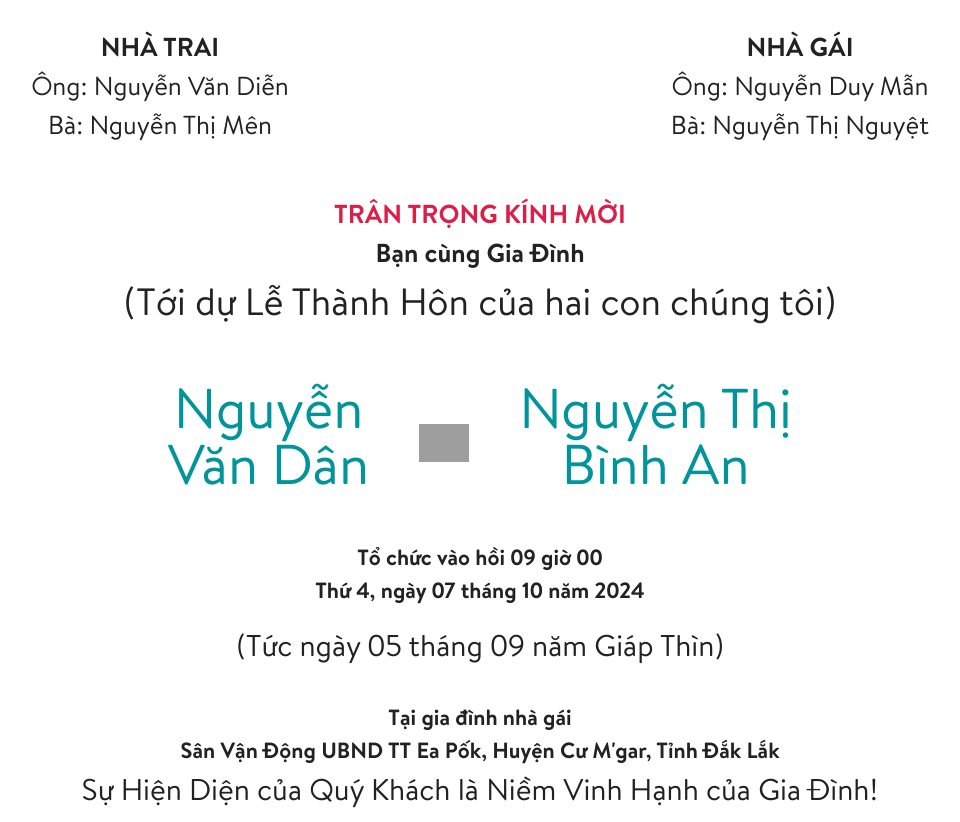
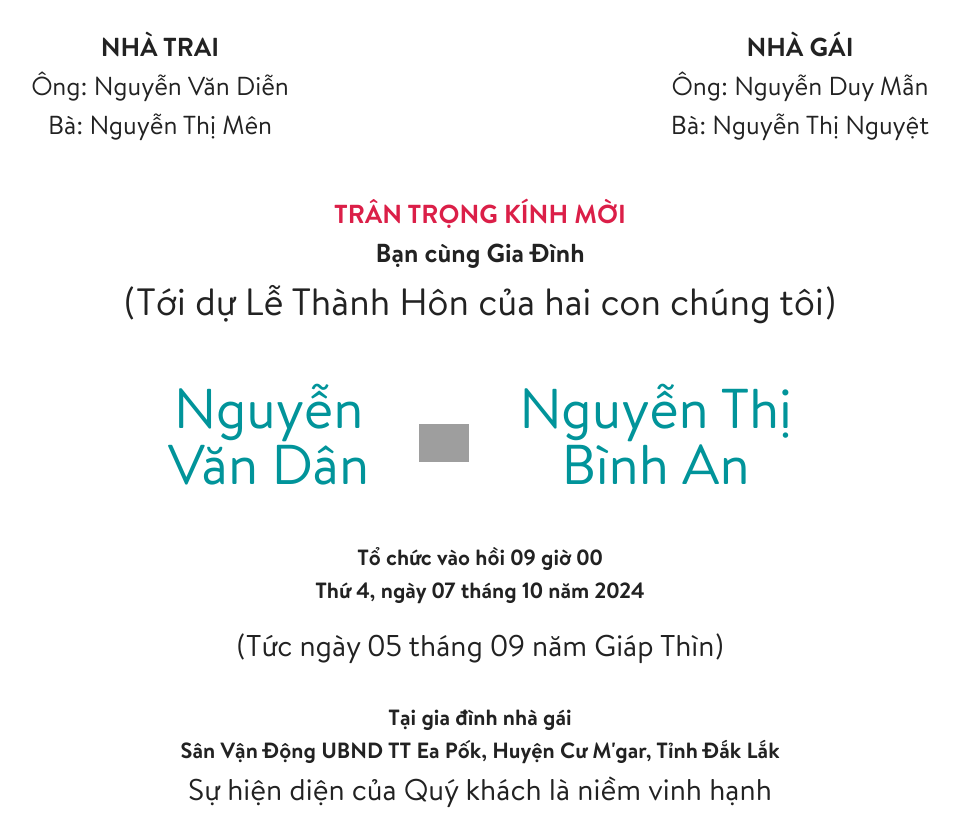
Before and after one commit to homestaygiadinhnho/homestaygiadinhnho, a Jekyll site: the page built from index.html, in a window 1280 px wide. Shown: the part 2237-3059 px from the top of the page, without its empty margins (160-1120 px from the left). Built offline with Jekyll 4.4.1, drawn with Linux system fonts in a browser that asks for light colours; nearby versions of some CDN libraries; some web fonts are replaced; the list of posts is cut into pages by our own code; grey boxes are pictures that could not be loaded.

Commit message:
Update index.html

```diff
--- a/index.html
+++ b/index.html
@@ -210,7 +210,7 @@ wedding_venue: "Sân Vận Động UBND TT Ea Pốk, Huyện Cư M'gar, Tỉnh
       <span class="font-playfairDisplay text-[20px] xl:text-[30px] mt-4 block" data-editable="true">(Tức ngày {{ page.wedding_date_moon_calendar }})</span><br>
       <span class="font-bold" data-editable="true">{{ page.wedding_venue_label }}</span><br>
       <span class="font-bold" data-editable="true">{{ page.wedding_venue }}</span><br>
-      <span class="font-playfairDisplay text-[20px] xl:text-[30px]" data-editable="true">Sự Hiện Diện của Quý Khách là Niềm Vinh Hạnh của Gia Đình!</span>
+      <span class="font-playfairDisplay text-[20px] xl:text-[30px]" data-editable="true">Sự hiện diện của Quý khách là niềm vinh hạnh<br>cho gia đình chúng tôi.</span>
     </div>
   </div>
   <div class="xxl:absolute bottom-[82px] xxl:mt-0 right-[120px] text-center xxl:text-left mt-[50px]">
```
